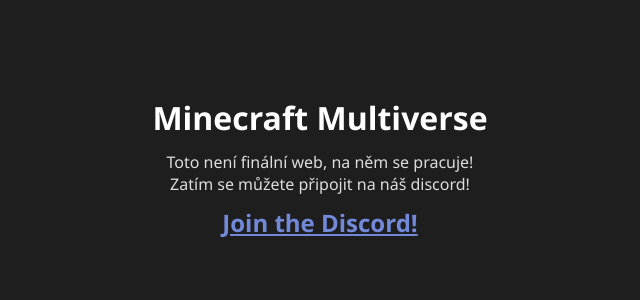
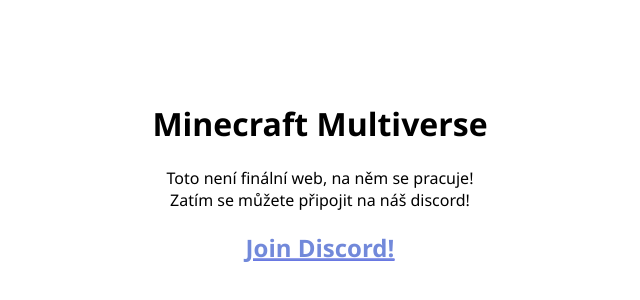
Before and after one commit to kupeck/minecraft-multiverse-landing, a plain HTML site: page index.html in a window 1280 px wide. Shown: the part 218-518 px from the top of the page, without its empty margins (320-960 px from the left). Drawn offline with Linux system fonts and the light colour scheme.

Commit message:
Update index.html

```diff
--- a/index.html
+++ b/index.html
@@ -4,44 +4,25 @@
 <title>Minecraft Multiverse</title>
 <link rel="icon" type="image/png" href="favicon.png">
 <style>
-html, body {
-    height: 95%;
-    background-color: #1e1e1e;
-    position: relative;
-    text-align: center;
+.contain {
     font-family: 'Segoe UI', Tahoma, Verdana, sans-serif;
-}
-h1 {
     position: absolute;
     top: 50%;
-    left: 0;
-    right: 0;
-    margin-top: -55px;
-    color: #ffffff;
+    left: 50%;
+    transform: translate(-50%, -50%);
+    text-align: center;
 }
-p {
-    position: absolute;
-    top: 50%;
-    left: 0;
-    right: 0;
-    margin-top: 0px;
-    color: #dddddd;
-}
-h3 {
-    position: absolute;
-    top: 50%;
-    font-size: x-large;
-    left: 0;
-    right: 0;
-    margin-top: 55px;
+h2 {
     color: #7289DA;
 }
 </style>
 </head>
 <body>
+<div class="contain">
 <h1>Minecraft Multiverse</h1>
 <p>Toto není finální web, na něm se pracuje!<br>
-Zatím se můžete připojit na náš discord!</p><br>
-<a href=about:blank><h3><u>Join the Discord!</u></h3></a>
+Zatím se můžete připojit na náš discord!</p>
+<a href=about:blank><h2><u>Join Discord!</u></h2></a>
+</div>
 </body>
 </html>
```
